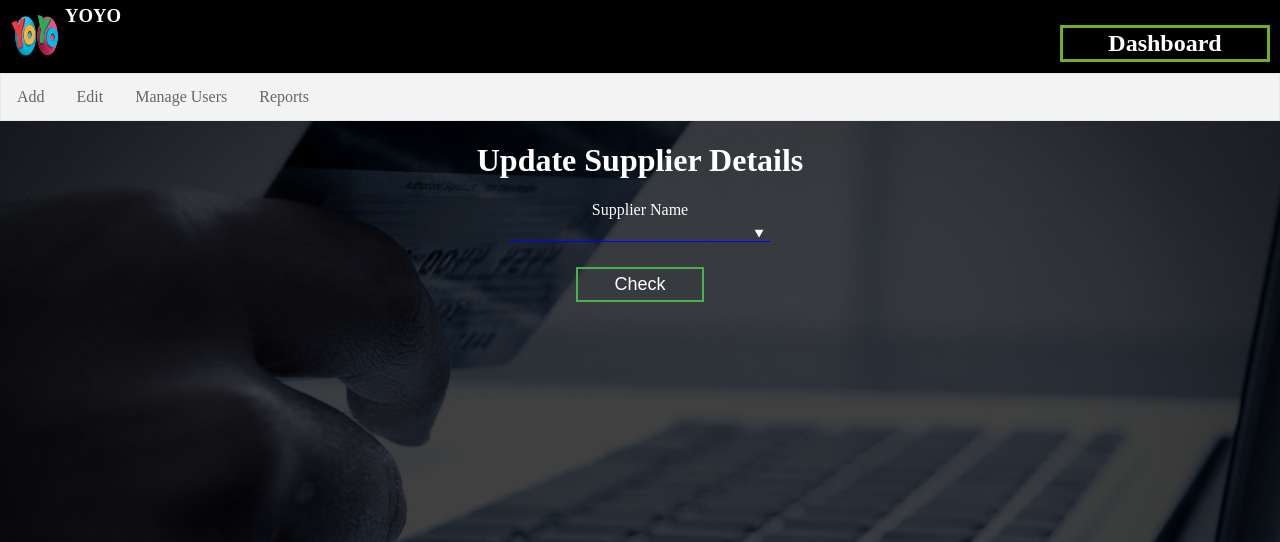
After one commit to Lakmal98/yoyo, a PHP site: page /admin/edit-sup in a window 1280 px wide. The commit adds this page. Shown: the top 542 px of the page. Run offline with PHP 8.4, Linux system fonts and the light colour scheme; data comes from the database, SQL or seed files in the repository; some libraries are stand-ins or nearby versions.

Commit message:
Finish supplier and item Update Functionalaties

```diff
--- a/admin/add-sup.php
+++ b/admin/add-sup.php
@@ -21,7 +21,7 @@
 				<h1 align="center">Add Supplier</h1>
 				<form name="add_supplier" method="post" action="<?php echo chop($_SERVER['PHP_SELF'], '.php') . 'p'; ?>">
 				    <label for="SName">Supplier Name</label>
-				    <input type="text" name="sName" id="sName" required>
+				    <input type="text" name="sName" id="sName" required value="<?php if(isset($_GET['new'])) {echo $_GET['new'];} ?>">
 
 					<label for="address">Address</label>
 				    <input type="text" name="address" required>
--- a/admin/edit-item.php
+++ b/admin/edit-item.php
@@ -5,6 +5,7 @@
 		$sql = "UPDATE item SET categoryId = {$_POST['categeory']}, supplierId = {$_POST['sup']}, unitPrice = {$_POST['unitPrice']}, description = '{$_POST['description']}' WHERE itemName = '{$_POST['itemName']}';";
 		if ($conn->query($sql) === true) {
 			echo "<script>alert('Updated Successfully.'); </script>";
+			unset($_POST);
 		} else {
 			echo "<script>alert('Failed to update.'); </script>";
 		}
--- /dev/null
+++ b/admin/edit-sup.php
@@ -0,0 +1,61 @@
+	<?php require_once("include/top.php"); ?>
+
+			<div class="content">
+			<h1 align="center">Update Supplier Details</h1>
+	<?php
+		if (isset($_POST['submit']) || !isset($_POST['submit'])) {
+			if (!isset($_POST['sName'])) {
+				$_POST['sName'] = 0;
+			}
+			$sql = "SELECT * FROM supplier WHERE name = '{$_POST['sName']}';";
+			$query = $conn->query($sql);
+			if ($query->num_rows != 1) {
+				if ($query->num_rows == 0) {
+					if ($_POST['sName'] != '0' ) {
+						echo "<script>if(confirm('No such a supplier. Add new Supplier?') == true) {location.replace('add-sup?new={$_POST['sName']}');} </script>";
+					}
+				}
+	?>
+				<form name="add_supplier" method="post" action="<?php echo chop($_SERVER['PHP_SELF'], '.php') . 'p'; ?>">
+				    <label for="sName">Supplier Name</label>
+				    <input type="text" name="sName" id="sName" required list="sName-list">
+				    <datalist id="sName-list">
+				    	<?php
+				    		$query = $conn->query("SELECT supplierId, name FROM supplier;");
+				    		while ($result = $query->fetch_array()) {
+				    			echo "<option value='{$result[1]}'>{$result[0]}</option>\n";
+				    		}
+				    	 ?>
+				    </datalist>
+				    <button class="btn" type="submit" name="submit"> Check </button>
+				</form>
+	<?php
+		} else {
+			if (isset($_POST['submitUpdate'])) {
+				$sql = "UPDATE supplier SET Address = '{$_POST['address']}', nicORbrn = '{$_POST['nic']}' WHERE name = '{$_POST['sName']}';";
+				if ($conn->query($sql) === true) {
+					echo "<script>alert('Update Successfully.'); </script>";
+					echo "<script>location.replace('edit-sup');</script>";
+				} else {
+					echo "<script>alert('Failed to update.'); </script>";
+				}
+			}
+	?>
+				<form name="add_supplier2" method="post" action="<?php echo chop($_SERVER['PHP_SELF'], '.php') . 'p'; ?>">
+					<input type="hidden" name="sName" value="<?php echo $_POST['sName']; ?>">
+					<h4>Supplier : <span><?php echo $_POST['sName']; ?></span></h4>
+					<label for="address">Address</label>
+				    <input type="text" name="address" required>
+
+					<label for="nic">NIC or BR No</label>
+				    <input type="text" name="nic" required>
+
+				    <button class="btn" type="submit" name="submitUpdate" style="border-color: red;"> Update Supplier </button>
+				</form>
+	<?php
+			}
+		}
+	 ?>
+			</div>
+<script src="js/add-sup.js"></script>
+<?php require_once("include/bottom.php"); ?>
--- a/admin/include/top.php
+++ b/admin/include/top.php
@@ -30,7 +30,7 @@
 				<a href="javascript:void(0)" class="dropbtn">Edit</a>
 				<div class="dropdown-content">
 					<a href="edit-item">Items</a>
-					<a href="#">Suppliers</a>
+					<a href="edit-sup">Suppliers</a>
 				</div>
 			</li>
 			<li class="dropdown">
```
